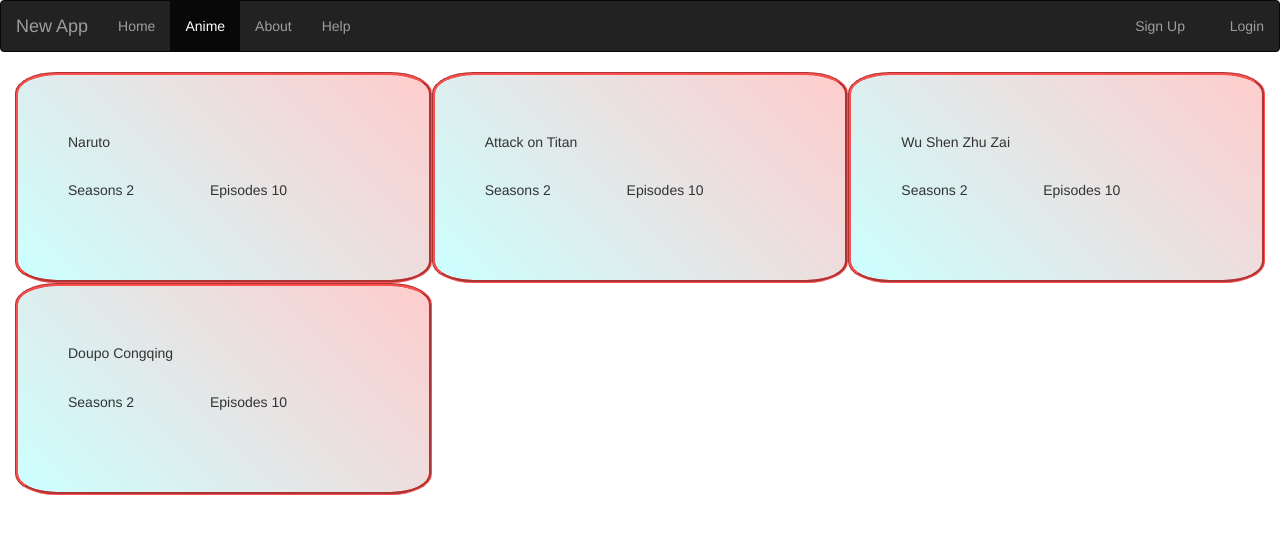
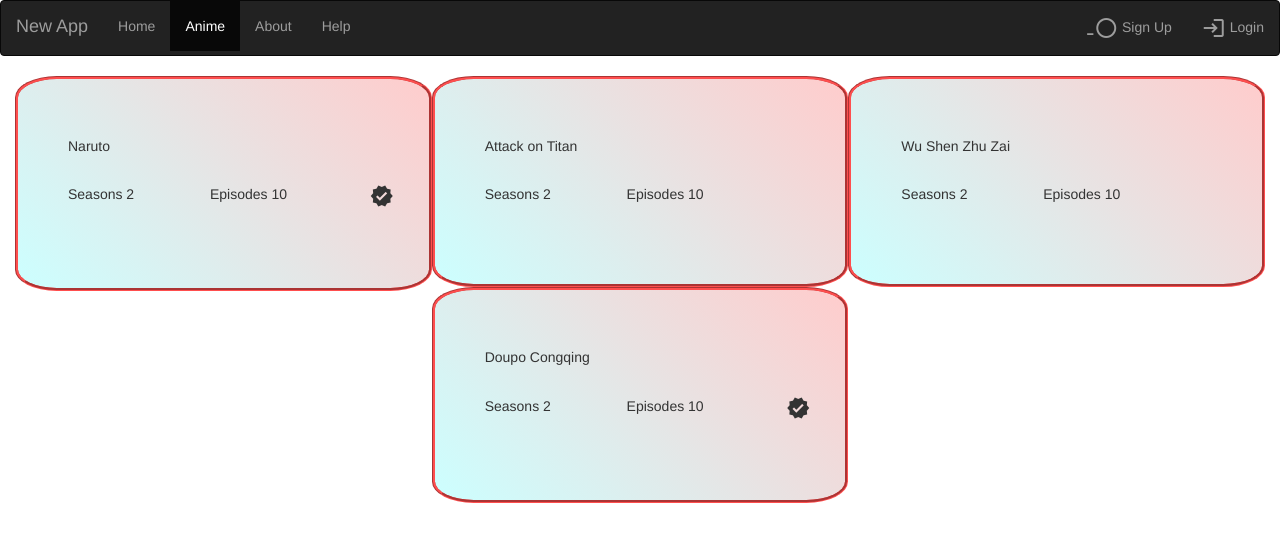
Before and after one commit to nagatejesh/angular-prj, an Angular app: page /anime in a window 1280 px wide. Shown: the top 542 px of the page. Built offline with nearby package versions, Linux system fonts and the light colour scheme; a web font is replaced by a local one.

Commit message:
4 files modified

```diff
--- a/src/app/anime/ani/ani.component.html
+++ b/src/app/anime/ani/ani.component.html
@@ -4,7 +4,7 @@
     <p class="col-xs-5">Seasons {{anime.seasons}}</p>
     <p class="col-xs-5">Episodes {{anime.episodes}}</p>
     <p class="pull-right" *ngIf="anime.watched">
-      <span class="glyphicon glyphicon-ok"></span>
+      <span class="material-icons">verified</span>
     </p>
   </div>
 </div>
--- a/src/app/header/header.component.html
+++ b/src/app/header/header.component.html
@@ -10,8 +10,8 @@
     <li routerLinkActive='active'><a routerLink='help'>Help</a></li>
   </ul>
   <ul class="nav navbar-nav navbar-right">
-    <li routerLinkActive='active'><a routerLink='signup'><span class="glyphicon glyphicon-user"></span> Sign Up</a></li>
-    <li routerLinkActive='active'><a routerLink='login'><span class="glyphicon glyphicon-log-in"></span> Login</a></li>
+    <li routerLinkActive='active'><a routerLink='signup'><span class="material-icons-outlined">account-circle</span> Sign Up</a></li>
+    <li routerLinkActive='active'><a routerLink='login'><span class="material-icons">login</span> Login</a></li>
   </ul>
 </div>
 </nav>
```
Also changed, not shown: package.json (+14 -13 lines), src/styles.css.
